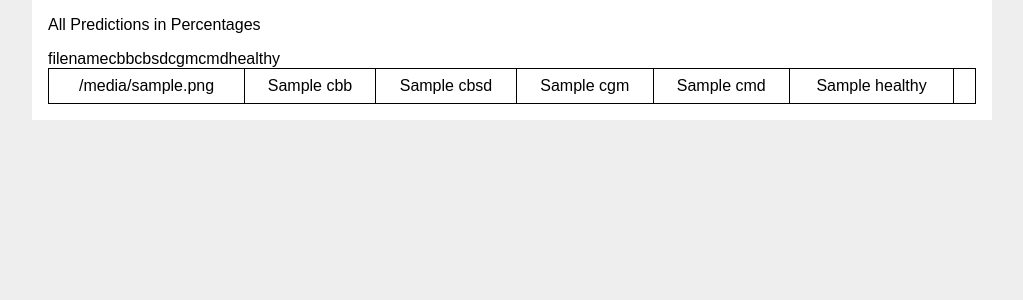
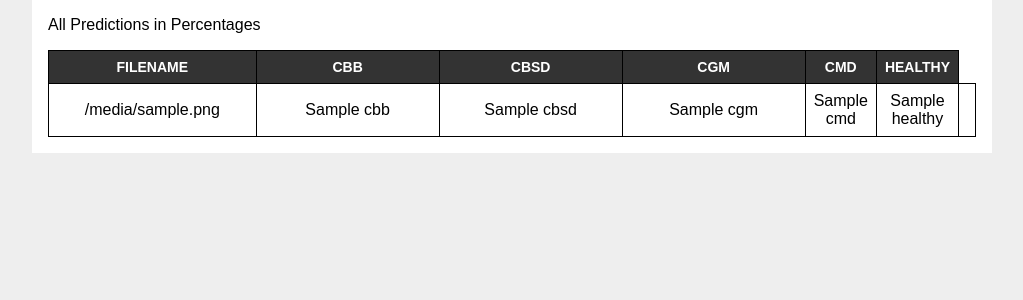
Before and after one commit to ambarishg/cassava-disease-detection, a Flask app: template flaskr/templates/predictions/allitems.html in a window 1280 px wide. Shown: the part 93-393 px from the top of the page, without its empty margins (128-1151 px from the left). Run offline with Flask 2, Linux system fonts and the light colour scheme; the template is opened without the code that fills it: most values are stand-ins (such as "Sample title", 1, 10 or a date in 2020).

Commit message:
style.css changed

```diff
--- a/flaskr/static/style.css
+++ b/flaskr/static/style.css
@@ -50,8 +50,6 @@ thead {
 	letter-spacing: 2%;
 }
 
-
-
 tbody th {
   background-color: #36c;
   color: #fff;
--- a/flaskr/templates/predictions/allitems.html
+++ b/flaskr/templates/predictions/allitems.html
@@ -13,12 +13,14 @@
 </p>
 <table>
     <thead>
-    <tr>filename</tr>
-    <tr>cbb</tr>
-    <tr>cbsd</tr>
-    <tr>cgm</tr>
-    <tr>cmd</tr>
-    <tr>healthy</tr>
+    <tr>
+    <th>filename</th>
+    <th>cbb</th>
+    <th>cbsd</th>
+    <th>cgm</th>
+    <th>cmd</th>
+    <th>healthy</th>
+    </tr>
     </thead>
 
 {% for prediction in allitems %}
@@ -30,11 +32,8 @@
         <td>{{ prediction["cgm"]}} </td>
         <td>{{ prediction["cmd"]}} </td>
         <td>{{ prediction["healthy"]}}<td>
-    </tr>
-
+      </tr>
      </tbody>
-
-
 {% endfor %}
 </table>
 {% endblock %}
```
